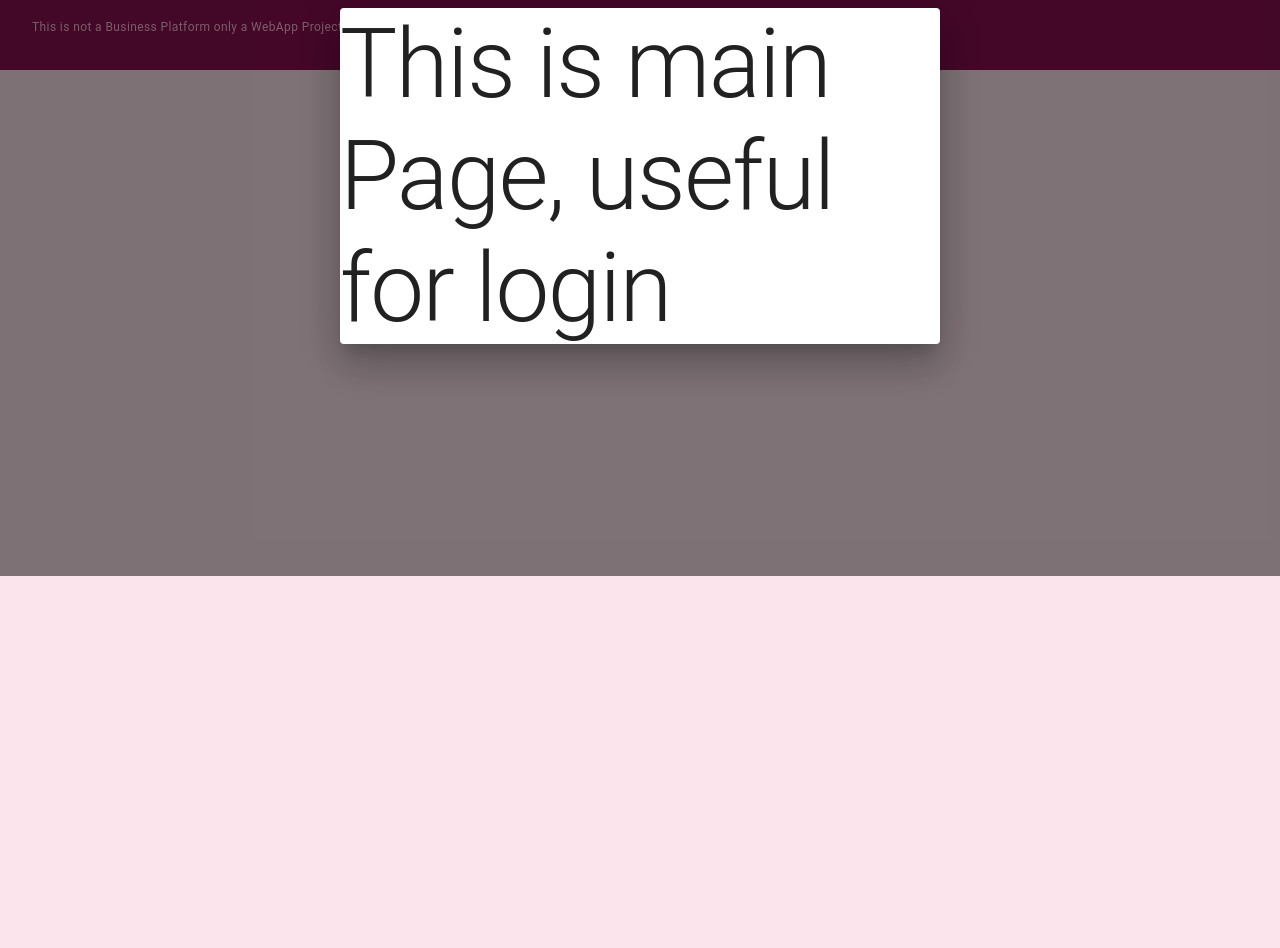
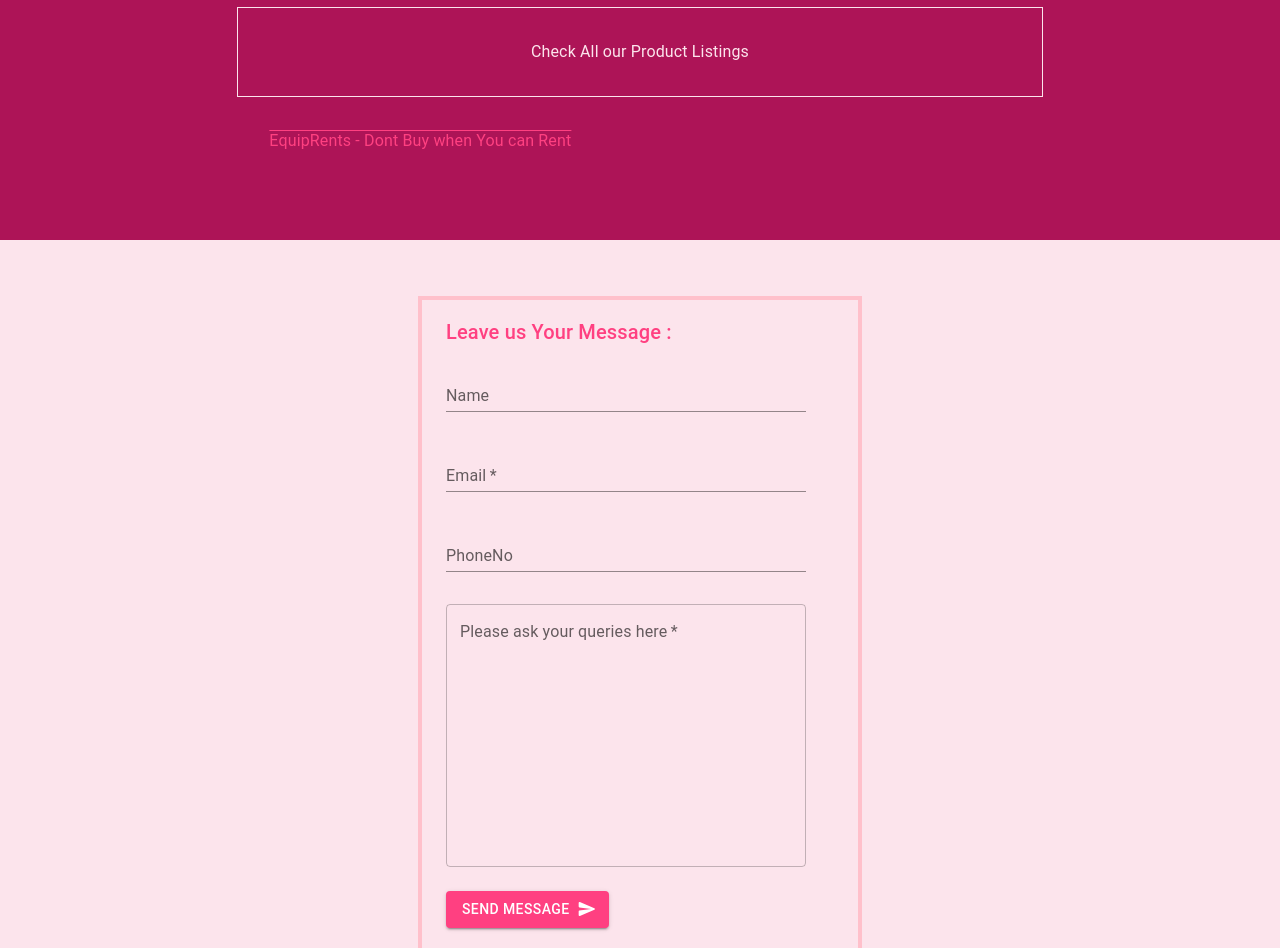
Before and after one commit to kar-thee/equipRentsApp, a React (Create React App) app: page /contact in a window 1280 px wide. Shown: the part 224-1172 px from the top of the page. Before the commit the page ends 800 px from the top, so only its background shows below. Built offline with nearby package versions, Linux system fonts and the light colour scheme.

Commit message:
completed contactus page

```diff
--- a/package.json
+++ b/package.json
@@ -7,6 +7,7 @@
     "@emotion/styled": "^11.6.0",
     "@mui/icons-material": "^5.3.0",
     "@mui/material": "^5.3.0",
+    "axios": "^0.25.0",
     "react": "^17.0.2",
     "react-dom": "^17.0.2",
     "react-responsive-carousel": "^3.2.22",
--- a/src/App.js
+++ b/src/App.js
@@ -29,7 +29,7 @@ const App = () => {
           <Route path="/contact" element={<ReachUs />} />
           <Route path="/shop" element={<Shop />} />
           <Route path="/cart" element={<Cart />} />
-          <Route path="*" element={<ReachUs />} />
+          <Route path="*" element={<Shop />} />
         </Routes>
         <Footer />
       </ThemeProvider>
--- /dev/null
+++ b/src/apis/ContactFormApi.js
@@ -0,0 +1,16 @@
+import axios from "axios";
+
+const ContactFormApi = async (data) => {
+  try {
+    const response = await axios.post(
+      process.env.REACT_APP_CONTACTFORMAPI,
+      data
+    );
+
+    return response;
+  } catch (e) {
+    return e.response;
+  }
+};
+
+export default ContactFormApi;
--- a/src/components/ImgCarousal.js
+++ b/src/components/ImgCarousal.js
@@ -1,46 +1,19 @@
+import { Box, Button, Grid, Paper, Typography } from "@mui/material";
 import React from "react";
 
 import { Carousel } from "react-responsive-carousel";
 
+import ProductSectionArray from "../helpers/Categories";
 const ImgCarousal = () => {
   return (
     <>
       <Carousel autoPlay infiniteLoop>
-        <div>
-          <img
-            alt="sdc"
-            src="
-https://cdn.vox-cdn.com/thumbor/EjDc_Jbov4VEHxpyFyvGeTRJ4Bw=/0x0:2040x1360/1570x883/filters:focal(841x1034:1167x1360):format(webp)/cdn.vox-cdn.com/uploads/chorus_image/image/57096919/dseifert_171008_2042_4560_02.1507723815.jpg"
-          />
-        </div>
-
-        <div>
-          <img
-            alt="sdc"
-            src="https://i.guim.co.uk/img/media/117fb0d94960b88fe2704b8232c0d280881058b6/788_650_3705_2223/master/3705.jpg?width=620&quality=45&auto=format&fit=max&dpr=2&s=0817b83c4ca3218611a3da5194cd09d0"
-          />
-          <p className="legend">Legend 2</p>
-        </div>
-        <div>
-          <img
-            alt="https://i.guim.co.uk/img/media/117fb0d94960b88fe2704b8232c0d280881058b6/788_650_3705_2223/master/3705.jpg?width=620&quality=45&auto=format&fit=max&dpr=2&s=0817b83c4ca3218611a3da5194cd09d0"
-            src="
-https://cdn.vox-cdn.com/thumbor/EjDc_Jbov4VEHxpyFyvGeTRJ4Bw=/0x0:2040x1360/1570x883/filters:focal(841x1034:1167x1360):format(webp)/cdn.vox-cdn.com/uploads/chorus_image/image/57096919/dseifert_171008_2042_4560_02.1507723815.jpg"
-          />
-          <p className="legend">Legend 3</p>
-        </div>
-
-        <div>
-          <img
-            alt="sdc"
-            src="https://i.guim.co.uk/img/media/117fb0d94960b88fe2704b8232c0d280881058b6/788_650_3705_2223/master/3705.jpg?width=620&quality=45&auto=format&fit=max&dpr=2&s=0817b83c4ca3218611a3da5194cd09d0"
-          />
-          <p className="legend">Legend 4</p>
-        </div>
-        <div>
-          <div>Rent Equipments here....</div>
-          <p className="legend">Legend 4</p>
-        </div>
+        {ProductSectionArray.map(({ title, img }) => (
+          <div key={title}>
+            <img alt={title} src={img} />
+            <p className="legend">{title}</p>
+          </div>
+        ))}
       </Carousel>
     </>
   );
--- a/src/components/pages/LandingPage.js
+++ b/src/components/pages/LandingPage.js
@@ -25,12 +25,13 @@ const LandingPage = () => {
           my: { xs: 0, md: 4 },
           maxWidth: "md",
           mx: "auto",
+          border: "2px solid #ff4081",
+          boxShadow: { md: "10px 5px 5px #ff80ab,-1em 0 .4em #ff80ab " },
         }}
       >
         <ImgCarousal />
       </Box>
       <Container maxWidth="xl">
-        {/* <Box sx={{ minHeight: "1000px", background: "greenyellow" }}>sdc</Box> */}
         {/* hero Section */}
         <Container maxWidth="md">
           {/* EquipRents is One-Stop Shop where You can Rent Things Online  */}
@@ -41,15 +42,21 @@ const LandingPage = () => {
               background: "#880e4f",
               m: { xs: 0, md: 2 },
               my: { xs: 1, sm: 0 },
+              mt: { xs: 4, sm: 4 },
             }}
           >
-            <Grid item sx={{ p: 3, m: 2, color: "#fce4ec" }} xs="12" md="8">
+            <Grid item sx={{ p: 3, m: 2, color: "#fce4ec" }} xs={12} md={8}>
               <Typography variant="h6">
                 EquipRents is One-Stop Shop where You can Rent Equipments Online
               </Typography>
               <Box sx={{ p: 3, my: 2 }}>
-                <Button variant="contained" size="large">
-                  Explore Store
+                <Button
+                  variant="contained"
+                  size="large"
+                  component={Link}
+                  to="/store"
+                >
+                  Browse in Shop
                 </Button>
               </Box>
             </Grid>
@@ -66,7 +73,7 @@ const LandingPage = () => {
             sx={{ justifyContent: "center", my: 2, pb: 2 }}
           >
             {ProductSectionArray.map(({ title, img, href }) => (
-              <Grid item xs="12" sm="6" md="4" lg="3" key={href}>
+              <Grid item xs={12} sm={6} md={4} lg={3} key={href}>
                 <Card sx={{ maxWidth: 345 }}>
                   <CardContent>
                     <Typography variant="body1">{title}</Typography>
--- a/src/components/pages/ReachUs.js
+++ b/src/components/pages/ReachUs.js
@@ -1,16 +1,204 @@
-import { Dialog, Typography } from "@mui/material";
-import React from "react";
+import {
+  Box,
+  Button,
+  Container,
+  Grid,
+  Paper,
+  TextField,
+  Typography,
+} from "@mui/material";
+import React, { useState } from "react";
+import { Link } from "react-router-dom";
+
+import SendRoundedIcon from "@mui/icons-material/SendRounded";
+
+import ContactFormApi from "../../apis/ContactFormApi";
 
 const ReachUs = () => {
+  const [state, setState] = useState({
+    name: "",
+    email: "",
+    phone: "",
+    query: "",
+    helperEmail: "",
+    helperQuery: "",
+  });
+
+  const onChangeHandler = (ev) => {
+    setState((prevState) => ({
+      ...prevState,
+      [ev.target.name]: ev.target.value,
+    }));
+  };
+
+  const onSubmit = async () => {
+    state.email
+      ? setState((prevState) => ({
+          ...prevState,
+          helperEmail: "",
+        }))
+      : setState((prevState) => ({
+          ...prevState,
+          helperEmail: "Email necessary",
+        }));
+
+    state.query
+      ? setState((prevState) => ({
+          ...prevState,
+          helperQuery: "",
+        }))
+      : setState((prevState) => ({
+          ...prevState,
+          helperQuery: "Your message here",
+        }));
+    if (state.email && state.query) {
+      const body = {
+        name: state.name,
+        email: state.email,
+        phoneNo: state.phone,
+        query: state.query,
+      };
+      const response = await ContactFormApi(body);
+      console.log(response, " api res");
+    }
+
+    //create appropriate api and link them
+  };
+
   return (
     <>
-      <div>
-        <Dialog open>
-          <Typography variant="h1">
-            This is main Page, useful for login
+      <Grid
+        container
+        sx={{
+          justifyContent: "center",
+          background: "#ad1457",
+          m: { xs: 0, md: 0 },
+          my: { xs: 0, sm: 0 },
+          py: { xs: 4, md: 0 },
+          height: "25rem",
+          alignItems: { md: "center" },
+        }}
+      >
+        <Grid
+          item
+          sx={{
+            p: { xs: 0, md: 3 },
+            m: { xs: 0, md: 1 },
+            color: "#fce4ec",
+          }}
+          xs={10}
+          md={8}
+        >
+          <Typography variant="h6">
+            EquipRents is One-Stop Shop where You can Rent Equipments Online.
+            Our Product Listings are huge, You should definitely check it out.
+            You can Rent Equipments and make Payment Online via RazorPay Payment
+            Gateway
           </Typography>
-        </Dialog>
-      </div>
+          <Box
+            sx={{
+              p: { xs: 0, lg: 2 },
+              my: 2,
+              border: "1px solid #fce4ec",
+              display: "block",
+              textDecoration: "none",
+              color: "inherit",
+            }}
+            component={Link}
+            to="/"
+          >
+            <Typography align="center" sx={{ p: 2 }}>
+              Check All our Product Listings
+            </Typography>
+          </Box>
+          <Paper
+            sx={{
+              color: "#ff4081",
+              background: "inherit",
+              textDecoration: "overline",
+              m: { sm: 4 },
+            }}
+            elevation={0}
+          >
+            EquipRents - Dont Buy when You can Rent
+          </Paper>
+        </Grid>
+      </Grid>
+      <Box
+        sx={{
+          py: 2,
+          my: 3,
+          "& .MuiTextField-root": {
+            my: 2,
+            width: { xs: "30ch", sm: "35ch", md: "40ch" },
+          },
+        }}
+      >
+        <Container
+          maxWidth="xs"
+          sx={{ py: 2, my: 2, border: "4px solid pink" }}
+        >
+          {/* contactUs- Name,Email,PhoneNo,ProductEnquiry */}
+          <Typography variant="h6" sx={{ color: "#ff4081" }}>
+            Leave us Your Message :
+          </Typography>
+          <TextField
+            id="standard-basic"
+            label="Name"
+            variant="standard"
+            fullWidth
+            name="name"
+            value={state.name}
+            onChange={(ev) => onChangeHandler(ev)}
+          />
+          <TextField
+            id="standard-basic"
+            label="Email"
+            type="email"
+            variant="standard"
+            fullWidth
+            required
+            name="email"
+            value={state.email}
+            onChange={(ev) => onChangeHandler(ev)}
+            helperText={state.helperEmail}
+            error={state.helperEmail ? true : false}
+          />
+          <TextField
+            id="standard-basic"
+            label="PhoneNo"
+            variant="standard"
+            fullWidth
+            name="phone"
+            value={state.phone}
+            onChange={(ev) => onChangeHandler(ev)}
+          />
+          <TextField
+            id="outlined-multiline-static"
+            label="Please ask your queries here"
+            multiline
+            rows={10}
+            sx={{ my: "3rem", width: { xs: "30ch", sm: "35ch", md: "40ch" } }}
+            required
+            name="query"
+            value={state.query}
+            onChange={(ev) => onChangeHandler(ev)}
+            helperText={state.helperQuery || ""}
+            error={state.helperQuery ? true : false}
+          />
+          <Box>
+            <Button
+              variant="contained"
+              sx={{ background: "#ff4081", my: 1 }}
+              endIcon={<SendRoundedIcon />}
+              onClick={() => onSubmit()}
+            >
+              Send Message
+            </Button>
+          </Box>
+        </Container>
+      </Box>
+      {/*  */}
     </>
   );
 };
--- a/src/helpers/Categories.js
+++ b/src/helpers/Categories.js
@@ -15,7 +15,7 @@ const HeroSection = [
   {
     title: "Electronics",
     img: ImgElectronics,
-    href: "/store/",
+    href: "/store/electronics",
   },
   {
     title: "Film and photography",
```
Also changed, not shown: 2 other files (tests, documents, lock files or other folders).
